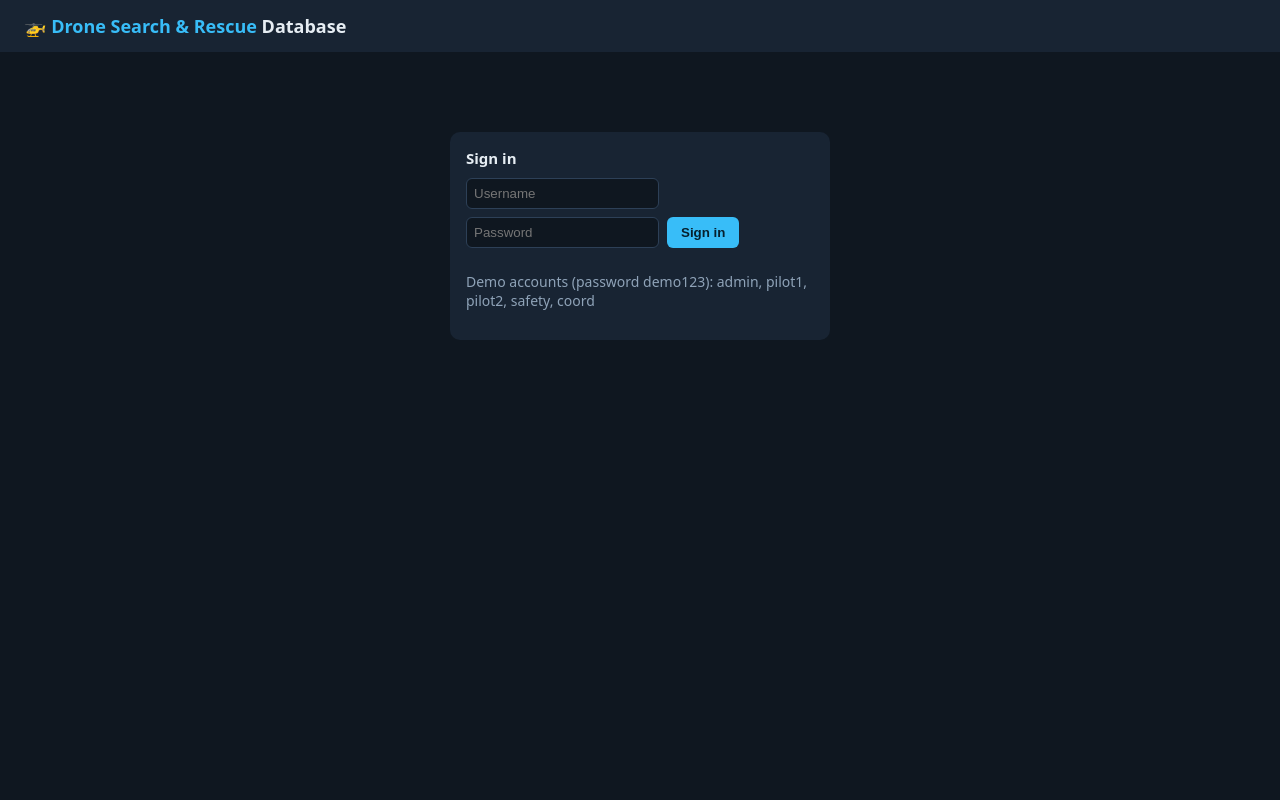
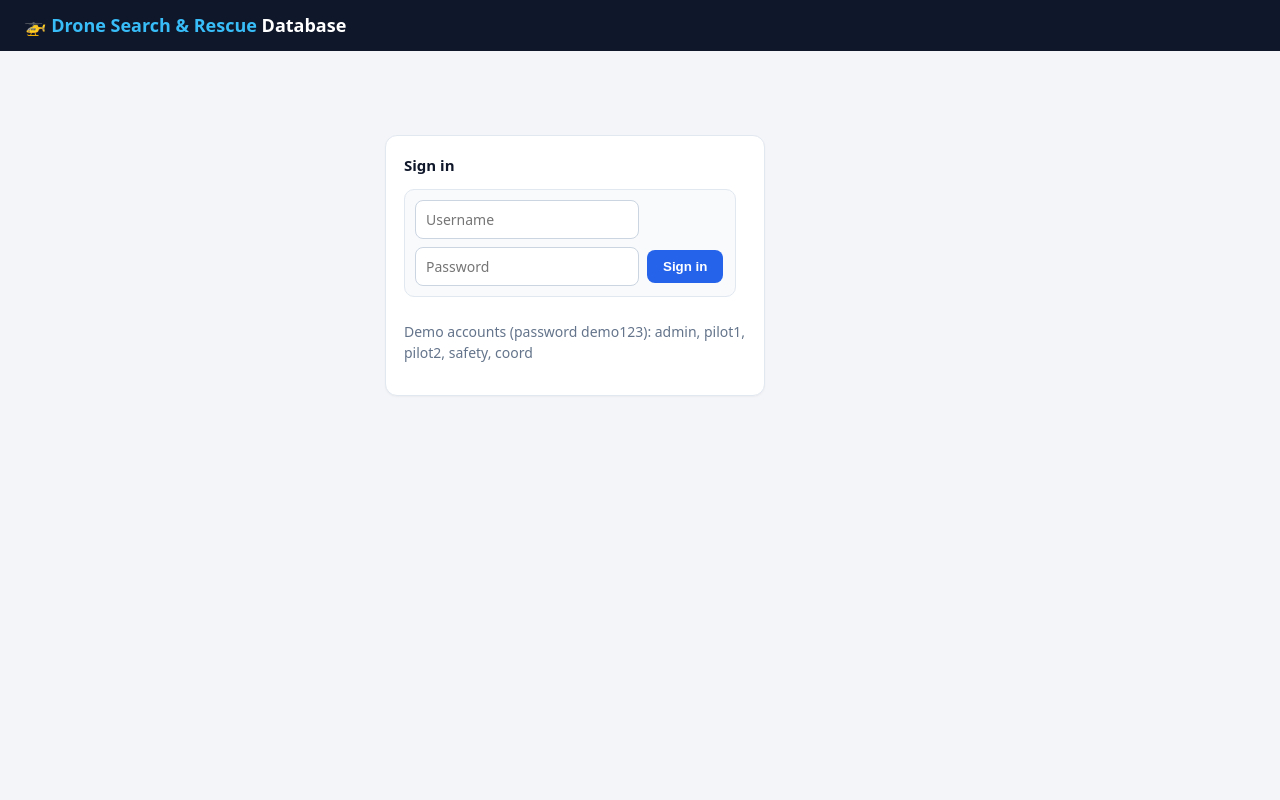
Before and after one commit to Yuvraj-Grewal/dbms, a PHP site: page / in a window 1280 px wide. Run offline with PHP 8.4, Linux system fonts and the light colour scheme; tables that the repository leaves empty hold one stand-in row (values such as "Sample post").

Commit message:
Refactor index.php for improved layout and styles

```diff
--- a/index.php
+++ b/index.php
@@ -1,3 +1,4 @@
+
 <?php
 $pdo=new PDO('mysql:host='.(getenv('DB_HOST')?:'localhost').';dbname=dbms_project;charset=utf8mb4',getenv('DB_USER')?:'root',getenv('DB_PASS')?:'',[PDO::ATTR_ERRMODE=>PDO::ERRMODE_EXCEPTION,PDO::ATTR_DEFAULT_FETCH_MODE=>PDO::FETCH_ASSOC]);
 function q($s,$p=[]){global $pdo;$st=$pdo->prepare($s);$st->execute($p);return $st->fetchAll();}
@@ -23,7 +24,9 @@ $lerr='';
 if(!q("SELECT 1 FROM User_Account LIMIT 1"))foreach([['admin','admin',NULL],['pilot1','pilot',301],['pilot2','pilot',302],['safety','safety',303],['coord','coord',304]] as $s)q("INSERT INTO User_Account(username,password_hash,role,member_id) VALUES (?,?,?,?)",[$s[0],password_hash('demo123',PASSWORD_DEFAULT),$s[1],$s[2]]);
 if(($_POST['a']??'')=='login'){$u=q("SELECT * FROM User_Account WHERE username=?",[$_POST['u']])[0]??null;if($u&&password_verify($_POST['pw'],$u['password_hash'])){$_SESSION['u']=$u;header('Location: ?');exit;}$lerr='Invalid username or password.';}
 $msg=$err='';
-if($U=$_SESSION['u']??null)try{switch($_POST['a']??''){
+$AL=['pilot'=>['mission','wp','delm','flight','land'],'safety'=>['inc','bat','dst','inst','rem','cst'],'coord'=>[]];
+if($U=$_SESSION['u']??null)try{switch(($U['role']=='admin'||in_array($_POST['a']??'',$AL[$U['role']]))?($_POST['a']??''):'deny'){
+ case 'deny':if($_POST)$err='Your role is not allowed to do that.';break;
  case 'dr':q("INSERT INTO Drone(callsign,model,status,battery_percent) VALUES (?,?,'Ready',?)",[$_POST['cs'],$_POST['mo'],$_POST['bt']]);$msg='Drone added.';break;
  case 'bat':q("UPDATE Drone SET battery_percent=? WHERE drone_id=?",[$_POST['bt'],$_POST['d']]);$msg='Battery updated.';break;
  case 'dst':q("UPDATE Drone SET status=? WHERE drone_id=?",[$_POST['s'],$_POST['d']]);$msg='Drone status updated.';break;
@@ -47,30 +50,41 @@ if($U=$_SESSION['u']??null)try{switch($_POST['a']??''){
 }}catch(PDOException $x){$err=$x->errorInfo[2]??$x->getMessage();}
 
 $R=['admin'=>['Administrator',['dash','manage','missions','flights','fleet','incidents','parts','buildings','reports']],'pilot'=>['Pilot',['dash','missions','flights','reports']],'safety'=>['Safety Officer',['dash','fleet','incidents','parts','reports']],'coord'=>['Rescue Coordinator',['dash','buildings','reports']]];
-$L=['manage'=>'Manage Data','dash'=>'Dashboard','missions'=>'Mission Planner','flights'=>'Flights','fleet'=>'Fleet Health','incidents'=>'Incidents','parts'=>'Components','buildings'=>'Buildings & Rooms','reports'=>'Reports'];
+$L=['dash'=>'📊 Dashboard','manage'=>'🗂️ Manage Data','missions'=>'🗺️ Mission Planner','flights'=>'🛫 Flights','fleet'=>'🔋 Fleet Health','incidents'=>'⚠️ Incidents','parts'=>'🔧 Components','buildings'=>'🏢 Buildings & Rooms','reports'=>'📈 Reports'];
+$N=['dash'=>'Live summary using aggregate subqueries and the v_fleet_health view.','manage'=>'Basic insert and delete (CRUD). Foreign keys refuse to delete rows that are still in use.','missions'=>'Mission to Waypoint is 1:N. Waypoint is a weak entity: deleting a mission deletes its waypoints (ON DELETE CASCADE).','flights'=>'Flight links Mission, Drone and Pilot. A trigger blocks unsafe drones and non-pilots; a stored procedure starts the flight in one transaction.','fleet'=>'Airworthy = Ready + battery of 30% or more + no faulty installed part. A SQL view calculates it.','incidents'=>'Incident_Event is a weak entity of Flight. A Critical incident automatically grounds the drone (trigger).','parts'=>'Drone and Component are M:N, stored in their own table with installation and removal dates.','buildings'=>'Building to Room is 1:N. Room is a weak entity: deleting a building deletes its rooms.','reports'=>'GROUP BY and JOIN queries for the reports named in the problem statement.'];
 $role=$U['role']??'pilot';
 $p=in_array($_GET['p']??'dash',$R[$role][1])?($_GET['p']??'dash'):'dash';
 ?><!doctype html><html><head><meta charset="utf-8"><meta name="viewport" content="width=device-width,initial-scale=1"><title>Drone Search &amp; Rescue DBMS</title>
 <style>
-:root{--bg:#0f1720;--c:#182433;--t:#e6edf3;--m:#8fa3b8;--a:#38bdf8}
-*{box-sizing:border-box}body{margin:0;font:14px system-ui,sans-serif;background:var(--bg);color:var(--t)}
-header{padding:14px 24px;background:var(--c);display:flex;flex-wrap:wrap;gap:12px;align-items:center;justify-content:space-between}
-h1{font-size:18px;margin:0}h1 span{color:var(--a)}nav a{color:var(--m);text-decoration:none;padding:6px 12px;border-radius:6px;margin-right:4px}
-nav a.on,nav a:hover{background:var(--bg);color:var(--a)}main{padding:20px 24px;max-width:1150px;margin:auto}
-.card{background:var(--c);border-radius:10px;padding:16px;margin-bottom:16px}h3{margin:0 0 10px;font-size:15px}
-.w{overflow-x:auto}table{border-collapse:collapse;width:100%}th,td{padding:7px 10px;text-align:left;border-bottom:1px solid #26364a;white-space:nowrap}th{color:var(--m);font-weight:500;font-size:12px;text-transform:uppercase}
-.pl{padding:2px 9px;border-radius:99px;font-size:12px;background:#334155}.p-critical,.p-damaged,.p-maintenance,.p-failed{background:#7f1d1d}.p-high{background:#9a3412}
-.p-medium,.p-inprogress,.p-planned{background:#854d0e}.p-low,.p-stable,.p-ready,.p-working,.p-successful,.p-completed{background:#166534}
-.bar{display:inline-block;width:80px;height:8px;background:#26364a;border-radius:4px;margin-right:6px}.bar i{display:block;height:8px;border-radius:4px}.ok{background:#22c55e}.lo{background:#ef4444}
-form{display:inline-flex;flex-wrap:wrap;gap:8px;margin:0 10px 10px 0;align-items:center}input,select{background:var(--bg);color:var(--t);border:1px solid #2d4057;border-radius:6px;padding:7px}
-button{background:var(--a);color:#06202e;border:0;border-radius:6px;padding:8px 14px;font-weight:600;cursor:pointer}
-.g{display:grid;grid-template-columns:repeat(auto-fit,minmax(150px,1fr));gap:12px;margin-bottom:16px}.k{background:var(--c);border-radius:10px;padding:16px}.k b{display:block;font-size:28px;color:var(--a)}
-.m{color:var(--m)}.g2{display:grid;grid-template-columns:repeat(auto-fit,minmax(320px,1fr));gap:16px}details{margin-top:8px;color:var(--m)}pre{background:var(--bg);padding:10px;border-radius:6px;overflow-x:auto;color:#a5f3fc}
-.ms{padding:10px 14px;border-radius:8px;margin-bottom:14px;background:#14532d}.er{background:#7f1d1d}
+:root{--bg:#f3f5f9;--c:#fff;--t:#0f172a;--m:#64748b;--b:#e2e8f0}
+*{box-sizing:border-box}body{margin:0;font:14px/1.5 system-ui,-apple-system,Segoe UI,sans-serif;background:var(--bg);color:var(--t)}
+header{background:#0f172a;color:#94a3b8;padding:12px 24px;display:flex;justify-content:space-between;align-items:center}
+h1{font-size:18px;margin:0;color:#fff}h1 span{color:#38bdf8}header a{color:#fff;background:#1e293b;padding:6px 12px;border-radius:8px;text-decoration:none;margin-left:10px}
+.app{display:flex;min-height:calc(100vh - 52px)}aside{width:220px;background:#fff;border-right:1px solid var(--b);padding:16px 10px;flex-shrink:0}aside:empty{display:none}
+aside a{display:block;padding:10px 12px;margin-bottom:4px;border-radius:8px;color:#334155;text-decoration:none;font-weight:500}aside a:hover{background:#f1f5f9}aside a.on{background:#2563eb;color:#fff}
+main{flex:1;padding:24px 28px;min-width:0;max-width:1150px}h2{margin:0;font-size:22px}
+.note{background:#eff6ff;border-left:4px solid #2563eb;padding:10px 14px;border-radius:6px;margin:10px 0 20px;color:#1e3a8a}
+.card{background:var(--c);border:1px solid var(--b);border-radius:12px;padding:18px;margin-bottom:18px;box-shadow:0 1px 2px #0000000a}h3{margin:0 0 12px;font-size:15px}
+.w{overflow-x:auto}table{border-collapse:collapse;width:100%}th,td{padding:9px 12px;text-align:left;border-bottom:1px solid var(--b);white-space:nowrap}
+th{background:#f8fafc;color:var(--m);font-weight:600;font-size:11px;text-transform:uppercase;letter-spacing:.04em}tr:hover td{background:#f8fafc}
+.pl{padding:2px 10px;border-radius:99px;font-size:12px;font-weight:600;background:#e2e8f0;color:#334155}
+.p-critical,.p-damaged,.p-maintenance,.p-failed{background:#fee2e2;color:#991b1b}.p-high{background:#ffedd5;color:#9a3412}
+.p-medium,.p-inprogress,.p-planned{background:#fef9c3;color:#854d0e}.p-low,.p-stable,.p-ready,.p-working,.p-successful,.p-completed{background:#dcfce7;color:#166534}
+.bar{display:inline-block;width:80px;height:8px;background:var(--b);border-radius:4px;margin-right:6px}.bar i{display:block;height:8px;border-radius:4px}.ok{background:#22c55e}.lo{background:#ef4444}
+form{display:inline-flex;flex-wrap:wrap;gap:8px;margin:0 10px 10px 0;align-items:center;background:#f8fafc;border:1px solid var(--b);padding:10px;border-radius:10px}
+input,select{background:#fff;color:var(--t);border:1px solid #cbd5e1;border-radius:8px;padding:8px 10px;font:inherit}input:focus,select:focus{outline:2px solid #93c5fd}
+button{background:#2563eb;color:#fff;border:0;border-radius:8px;padding:9px 16px;font-weight:600;cursor:pointer}button:hover{background:#1d4ed8}
+.g{display:grid;grid-template-columns:repeat(auto-fit,minmax(150px,1fr));gap:14px;margin-bottom:18px}
+.k{background:#fff;border:1px solid var(--b);border-top:4px solid #2563eb;border-radius:12px;padding:16px;color:var(--m);text-transform:capitalize}.k b{display:block;font-size:30px;color:var(--t)}
+.k:nth-child(2){border-top-color:#22c55e}.k:nth-child(3){border-top-color:#f59e0b}.k:nth-child(5){border-top-color:#ef4444}
+.m{color:var(--m)}.g2{display:grid;grid-template-columns:repeat(auto-fit,minmax(320px,1fr));gap:18px}
+details{margin-top:10px;color:var(--m)}summary{cursor:pointer;font-size:12px}pre{background:#0f172a;padding:12px;border-radius:8px;overflow-x:auto;color:#7dd3fc}
+.ms{padding:10px 14px;border-radius:8px;margin-bottom:14px;background:#dcfce7;color:#166534}.er{background:#fee2e2;color:#991b1b}
+@media(max-width:760px){.app{flex-direction:column}aside{width:auto;display:flex;overflow-x:auto;border:0;padding:8px}aside a{white-space:nowrap}}
 </style></head><body>
 <header><h1>🚁 <span>Drone Search &amp; Rescue</span> Database</h1>
-<nav><?php if($U)echo '<span class="m">'.e($U['username']).' · '.$R[$role][0].'</span> <a href="?out=1">Logout</a>';?></nav></header>
-<main><?php if(!$U){echo '<div class="card" style="max-width:380px;margin:60px auto"><h3>Sign in</h3>'.($lerr?'<div class="ms er">'.e($lerr).'</div>':'').f('login','<input name="u" placeholder="Username" required><input name="pw" type="password" placeholder="Password" required>','Sign in').'<p class="m">Demo accounts (password demo123): admin, pilot1, pilot2, safety, coord</p></div></main></body></html>';exit;}?><nav style="margin-bottom:16px"><?php foreach($R[$role][1] as $k)echo '<a href="?role='.$role.'&p='.$k.'"'.($k==$p?' class="on"':'').'>'.$L[$k].'</a>';?></nav>
+<div><?php if($U)echo e($U['username']).' · '.$R[$role][0].' <a href="?out=1">Logout</a>';?></div></header>
+<div class="app"><aside><?php if($U)foreach($R[$role][1] as $k)echo '<a href="?p='.$k.'"'.($k==$p?' class="on"':'').'>'.$L[$k].'</a>';?></aside><main><?php if(!$U){echo '<div class="card" style="max-width:380px;margin:60px auto"><h3>Sign in</h3>'.($lerr?'<div class="ms er">'.e($lerr).'</div>':'').f('login','<input name="u" placeholder="Username" required><input name="pw" type="password" placeholder="Password" required>','Sign in').'<p class="m">Demo accounts (password demo123): admin, pilot1, pilot2, safety, coord</p></div></main></body></html>';exit;}?><h2><?=e($L[$p])?></h2><div class="note"><?=e($N[$p])?></div>
 <?php if($msg)echo '<div class="ms">'.e($msg).'</div>';if($err)echo '<div class="ms er">Database rejected this: '.e($err).'</div>';
 
 if($p=='dash'){
@@ -80,7 +94,7 @@ if($p=='dash'){
  show('Missions in progress',"SELECT m.mission_id,m.objective,b.building_name,b.condition_status FROM Mission m JOIN Building b ON b.building_id=m.building_id WHERE m.status='In Progress'");
  $a=q("SELECT d.callsign l,COUNT(f.flight_id) n FROM Drone d LEFT JOIN Flight f ON f.drone_id=d.drone_id GROUP BY d.drone_id,d.callsign");
  $b=q("SELECT severity l,COUNT(*) n FROM Incident_Event GROUP BY severity");
- echo '<div class="g2"><div class="card"><h3>Flights per drone</h3><canvas id="c1"></canvas></div><div class="card"><h3>Incidents by severity</h3><canvas id="c2"></canvas></div></div><script src="https://cdn.jsdelivr.net/npm/chart.js@4.4.1/dist/chart.umd.min.js"></script><script>Chart.defaults.color="#8fa3b8";new Chart(c1,{type:"bar",data:{labels:'.json_encode(array_column($a,'l')).',datasets:[{data:'.json_encode(array_map('intval',array_column($a,'n'))).',backgroundColor:"#38bdf8"}]},options:{plugins:{legend:{display:false}}}});new Chart(c2,{type:"doughnut",data:{labels:'.json_encode(array_column($b,'l')).',datasets:[{data:'.json_encode(array_map('intval',array_column($b,'n'))).',backgroundColor:["#ef4444","#f97316","#eab308","#22c55e"]}]}});</script>';
+ echo '<div class="g2"><div class="card"><h3>Flights per drone</h3><canvas id="c1"></canvas></div><div class="card"><h3>Incidents by severity</h3><canvas id="c2"></canvas></div></div><script src="https://cdn.jsdelivr.net/npm/chart.js@4.4.1/dist/chart.umd.min.js"></script><script>Chart.defaults.color="#475569";new Chart(c1,{type:"bar",data:{labels:'.json_encode(array_column($a,'l')).',datasets:[{data:'.json_encode(array_map('intval',array_column($a,'n'))).',backgroundColor:"#38bdf8"}]},options:{plugins:{legend:{display:false}}}});new Chart(c2,{type:"doughnut",data:{labels:'.json_encode(array_column($b,'l')).',datasets:[{data:'.json_encode(array_map('intval',array_column($b,'n'))).',backgroundColor:["#ef4444","#f97316","#eab308","#22c55e"]}]}});</script>';
 }
 if($p=='missions'){
  show('Missions',"SELECT m.mission_id,b.building_name,m.objective,m.start_time,m.status,(SELECT COUNT(*) FROM Waypoint w WHERE w.mission_id=m.mission_id) AS waypoints FROM Mission m JOIN Building b ON b.building_id=m.building_id ORDER BY m.mission_id");
@@ -135,4 +149,4 @@ if($p=='reports'){
  show('Incidents per component (while installed on the drone)',"SELECT c.serial_no,c.component_name,COUNT(i.event_no) AS incidents FROM Component c JOIN Drone_Component dc ON dc.component_id=c.component_id JOIN Flight f ON f.drone_id=dc.drone_id AND DATE(f.takeoff_time)>=dc.installation_date AND (dc.removal_date IS NULL OR DATE(f.takeoff_time)<=dc.removal_date) LEFT JOIN Incident_Event i ON i.flight_id=f.flight_id GROUP BY c.component_id,c.serial_no,c.component_name ORDER BY incidents DESC");
  show('Mission outcomes',"SELECT m.mission_id,m.objective,m.status,COUNT(f.flight_id) AS flights,SUM(f.result='Successful') AS successful FROM Mission m LEFT JOIN Flight f ON f.mission_id=m.mission_id GROUP BY m.mission_id,m.objective,m.status");
 }
-?></main></body></html>
+?></main></div></body></html>
```
